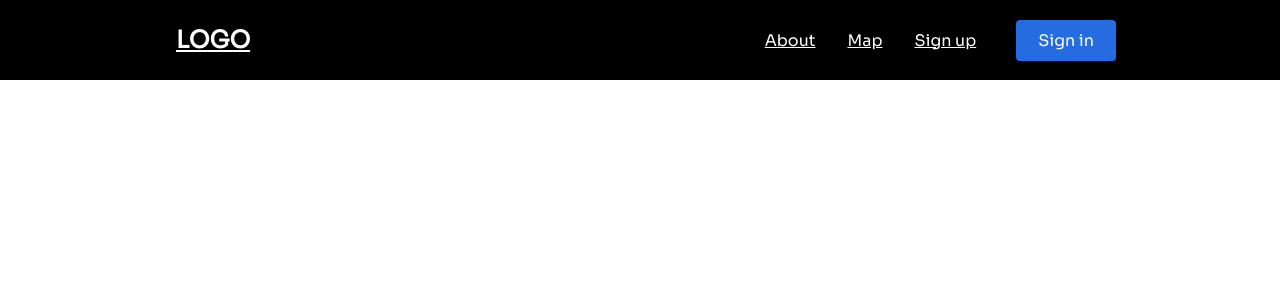
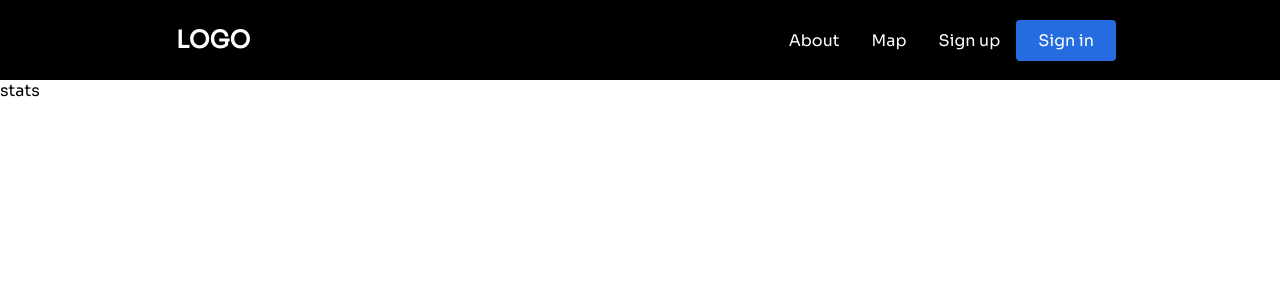
Before and after one commit to TimLasic/projekt-internet, a React (Create React App) app in the folder frontend/: page /stats in a window 1280 px wide. Shown: the top 300 px of the page. Built offline with nearby package versions, Linux system fonts and the light colour scheme.

Commit message:
Fixed navbar.

```diff
--- a/frontend/src/App.js
+++ b/frontend/src/App.js
@@ -5,6 +5,7 @@ import './App.css';
 import Home from "./pages";
 import About from "./pages/about";
 import Map from "./pages/map";
+import Stats from "./pages/stats";
 
 function App() {
 
@@ -15,6 +16,7 @@ function App() {
             <Route path="/" exact element={<Home/>}/>
             <Route path="/about" exact element={<About/>}/>
             <Route path="/map" exact element={<Map/>}/>
+            <Route path="/stats" exact element={<Stats/>}/>
         </Routes>
     </Router>
   );
--- a/frontend/src/components/Navbar/NavbarEle.js
+++ b/frontend/src/components/Navbar/NavbarEle.js
@@ -18,7 +18,7 @@ export const Nav = styled.nav`
 export const NavLink =  styled(Link)`
     color: #fff;
     align-items: center;
-    text-decorations: none;
+    text-decoration: none;
     height: 100%;
     display: flex;
     padding: 0 1rem;
@@ -78,12 +78,12 @@ export const NavBtnLink = styled(Link)`
     color: #fff;
     border: none;
     outline: none;
+    align-items: center;
+    justify-content: center;
+    display: flex;
     cursor: pointer
     transition: all 0.2s ease-in-out;
     text-decoration: none;
-
-    /*2nd nav*/
-    margin-left: 24px;
 
 
     &:hover {
@@ -99,6 +99,8 @@ export const NavExtended = styled.div`
     display: flex;
     flex-direction: column;
     align-items: center;
+    justify-content: center;
+    width: 100%;
     @media  (min-width: 768px) {
         display: none;
     }
@@ -107,7 +109,7 @@ export const NavExtended = styled.div`
 export const NavBarLink =  styled(Link)`
     color: #fff;
     align-items: center;
-    text-decorations: none;
+    text-decoration: none;
     margin: 20px;
     display: flex;
     padding: 0 1rem;
@@ -121,7 +123,7 @@ export const NavBarLink =  styled(Link)`
 export const NavLogoLink =  styled(Link)`
     color: #fff;
     align-items: center;
-    text-decorations: none;
+    text-decoration: none;
     margin: 20px;
     display: ${(props) => (props.extendNavBar ? "none" : "flex")};
 
--- a/frontend/src/pages/map.js
+++ b/frontend/src/pages/map.js
@@ -9,11 +9,7 @@ const Map = () => {
                 attribution='&copy; <a href="https://www.openstreetmap.org/copyright">OpenStreetMap</a> contributors'
                 url="https://{s}.tile.openstreetmap.org/{z}/{x}/{y}.png"
             />
-            <Marker position={[51.505, -0.09]}>
-                <Popup>
-                    A pretty CSS3 popup. <br /> Easily customizable.
-                </Popup>
-            </Marker>
+
         </MapContainer>
     )
 }
--- /dev/null
+++ b/frontend/src/pages/stats.js
@@ -0,0 +1,9 @@
+import React from 'react'
+
+const stats = () => {
+  return (
+    <div>stats</div>
+  )
+}
+
+export default stats
```
